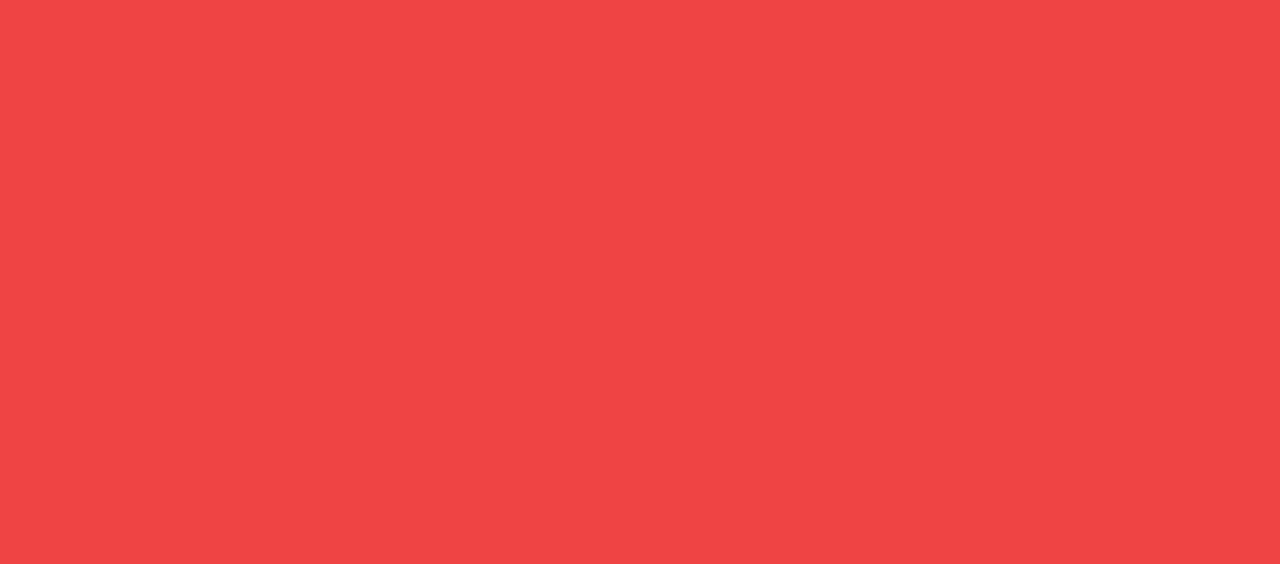
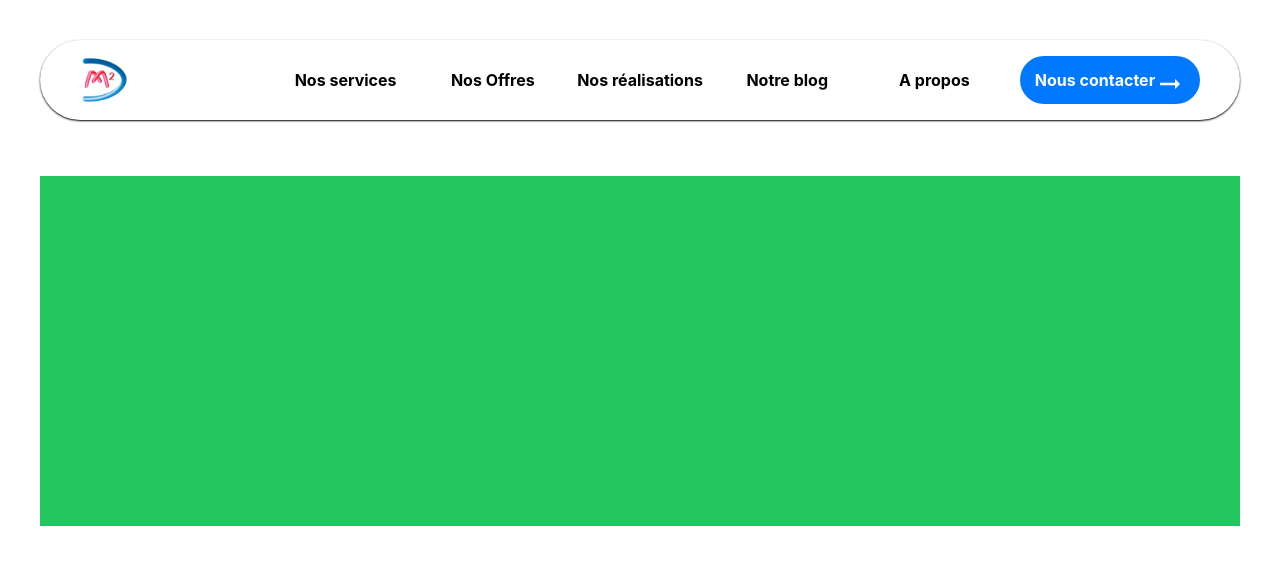
Before and after one commit to mpezongo/DMM_New_website, a React (Create React App) app in the folder frontend/: page / in a window 1280 px wide. Shown: the top 564 px of the page. Built offline with nearby package versions, Linux system fonts and the light colour scheme.

Commit message:
navbar done#Mick

```diff
--- /dev/null
+++ b/frontend/src/component/navbar.jsx
@@ -0,0 +1,39 @@
+import React from 'react'
+import { NavLink } from 'react-router-dom'
+import img from '../constant/images'
+import icons from '../constant/icons'
+
+export default function Navbar() {
+  return (
+    <div className='flex justify-center items-center w-full max-w-[1200px] h-20 rounded-full shadow-sm shadow-black fixed top-20 bg-white transform -translate-x-1/2 -translate-y-1/2 left-1/2'>
+      <div className='w-1/5 h-full flex justify-start items-center pl-10'>
+        <img src={img.logo} alt="logo de devmastermind" className='w-12'/>
+      </div>
+      <div className='w-3/5 h-full flex justify-center items-center gap-4'>
+        <NavLink className="w-1/5 flex justify-center items-center font-bold relative group">
+            <span>Nos services</span>
+            <div className="absolute bottom-0 left-1/2 -translate-x-1/2 -translate-y-1/2 w-0 h-[2px] bg-black transition-all duration-300 group-hover:w-[75%]"></div>
+        </NavLink>
+        <NavLink className="w-1/5 flex justify-center items-center font-bold relative group">
+            <span>Nos Offres</span>
+            <div className="absolute bottom-0 left-1/2 -translate-x-1/2 -translate-y-1/2 w-0 h-[2px] bg-black transition-all duration-300 group-hover:w-[75%]"></div>
+        </NavLink>
+        <NavLink className="w-1/5 flex justify-center items-center font-bold relative group">
+            <span>Nos réalisations</span>
+            <div className="absolute bottom-0 left-1/2 -translate-x-1/2 -translate-y-1/2 w-0 h-[2px] bg-black transition-all duration-300 group-hover:w-full"></div>
+        </NavLink>
+        <NavLink className="w-1/5 flex justify-center items-center font-bold relative group">
+            <span>Notre blog</span>
+            <div className="absolute bottom-0 left-1/2 -translate-x-1/2 -translate-y-1/2 w-0 h-[2px] bg-black transition-all duration-300 group-hover:w-[75%]"></div>
+        </NavLink>
+        <NavLink className="w-1/5 flex justify-center items-center font-bold relative group">
+            <span>A propos</span>
+            <div className="absolute bottom-0 left-1/2 -translate-x-1/2 -translate-y-1/2 w-0 h-[2px] bg-black transition-all duration-300 group-hover:w-[65%]"></div>
+        </NavLink>
+      </div>
+      <div className='w-1/5 h-full justify-end items-center flex pr-10'>
+        <button className='flex justify-center items-center rounded-full font-bold text-white font-xl w-[90%] bg-primary h-12'>Nous contacter <icons.MdOutlineArrowRightAlt className='text-3xl top-1 relative flex' /></button>
+      </div>
+    </div>
+  )
+}
--- a/frontend/src/constant/icons.js
+++ b/frontend/src/constant/icons.js
@@ -1,7 +1,8 @@
-import { MdSubject } from "react-icons/md";
+import { MdSubject, MdOutlineArrowRightAlt } from "react-icons/md";
 
 const icons = {
-    MdSubject
+    MdSubject,
+    MdOutlineArrowRightAlt
 }
 
 export default icons
--- a/frontend/src/page/Home.jsx
+++ b/frontend/src/page/Home.jsx
@@ -1,11 +1,21 @@
 import React from 'react'
+import Navbar from '../component/navbar'
 // import img from '../constant/images'
 // import icons from '../constant/icons'
 
 export default function Home() {
   return (
-    <div className='bg-red-500 h-screen w-screen'>
+    <div className=' h-auto w-full flex flex-col justify-start items-center'>
+        <div className='h-auto w-full max-w-[1200px] flex flex-col justify-center items-center'>
+            <Navbar />
+            <div className='w-full h-auto mt-44 bg-red-500 flex flex-col'>
+                <div className='w-full h-[350px] bg-green-500 flex justify-between items-center'>
+                    <div className='w-1/2'>
 
+                    </div>
+                </div>
+            </div>
+        </div>
     </div>
   )
 }
--- a/frontend/tailwind.config.js
+++ b/frontend/tailwind.config.js
@@ -2,7 +2,11 @@
 module.exports = {
   content: ["./src/**/*.{html,js,jsx}"],
   theme: {
-    extend: {},
+    extend: {
+      colors:{
+        primary:"#0079FF"
+      }
+    },
   },
   plugins: [],
 }
```
